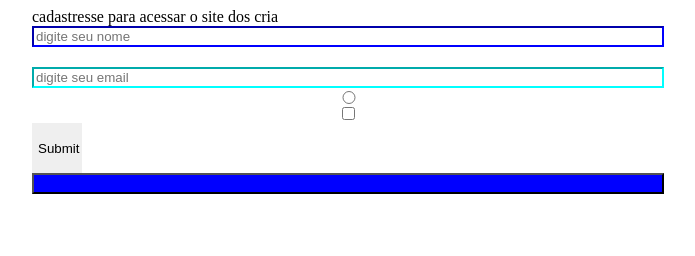
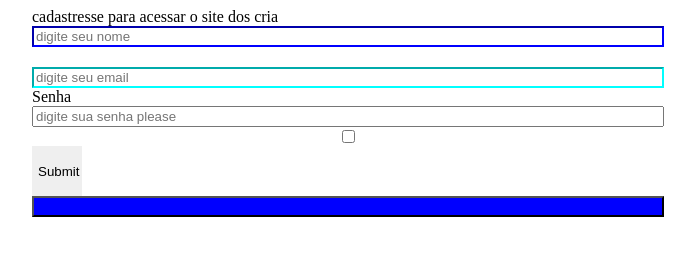
Before and after one commit to MatheusZamboncc/treino-forms, a plain HTML site: page index.html in a window 1280 px wide. Shown: the whole page, without its empty margins (292-987 px from the left). Drawn offline with Linux system fonts and the light colour scheme.

Commit message:
other message

```diff
--- a/assets/css/style.css
+++ b/assets/css/style.css
@@ -22,3 +22,6 @@ form{
     border-color: blue; outline:0;
     margin-bottom:20px;
 }
+#pa5{
+    border-radius: ;margin bottom: 20px;
+}
--- a/index.html
+++ b/index.html
@@ -6,12 +6,13 @@
     <link rel="stylesheet" href="assets/css/style.css">
 </head>
 <body>
-    <form action="">
+    <form action="https://google.com">
     <label for="">cadastresse para acessar o site dos cria</label>
-    <input type="text" placeholder="digite seu nome" id="pa3">
+    <input type="text" placeholder="digite seu nome" id="pa3" required>
     <label for="email"></label>
-    <input type="email" placeholder="digite seu email" id="pa4">
-    <input type="radio">
+    <input type="email" placeholder="digite seu email" id="pa4" required>
+    <label for="password">Senha</label>
+    <input type="password" placeholder="digite sua senha please" id="pa5" required>
     <input type="checkbox">
     <input type="submit" id="pa2">
     <input type="button" id="pa1">
```
